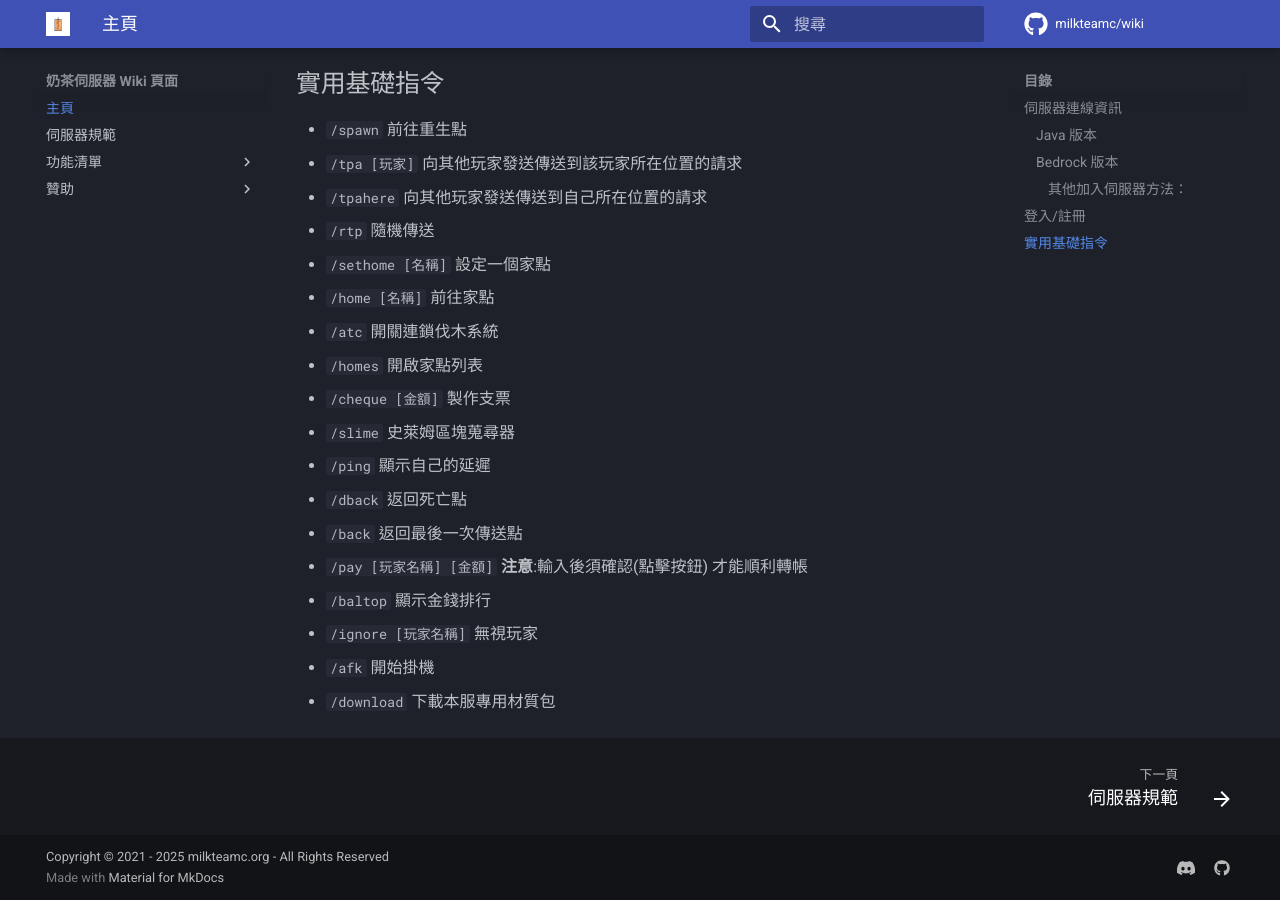
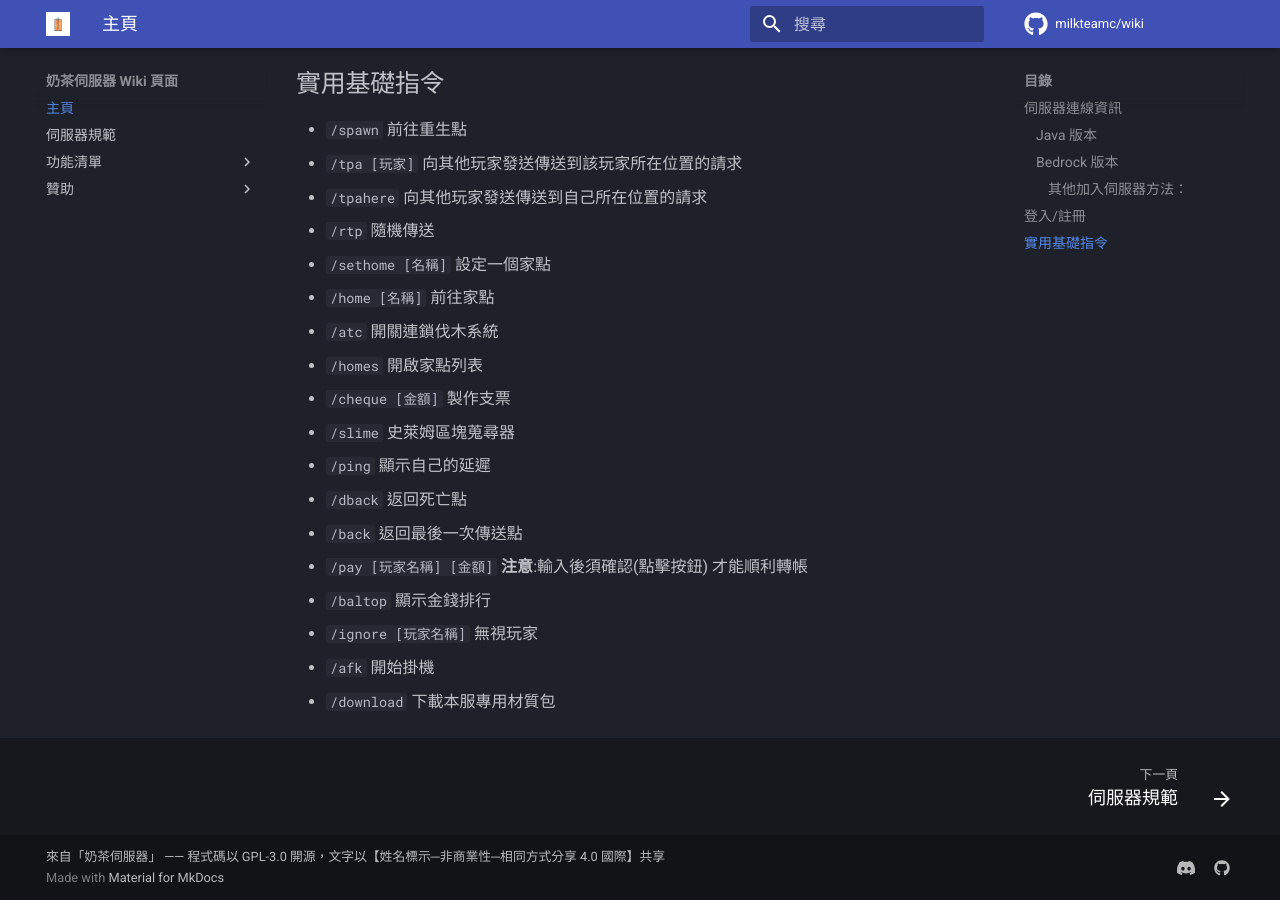
Before and after one commit to milkteamc/wiki, an MkDocs documentation site: the page built from docs/index.md, in a window 1280 px wide and 900 px high, scrolled down 2742 px. Built offline with MkDocs 1.6.1 and Material for MkDocs 9.7.7, drawn with Linux system fonts in a browser that asks for light colours; plug-ins that fetch from the network failed and are left out; comment, search, counter and statistics services are not loaded.

Commit message:
copy copy

```diff
--- a/mkdocs.yml
+++ b/mkdocs.yml
@@ -53,7 +53,7 @@ theme:
     edit: material/pencil
     repo: fontawesome/brands/github
 
-copyright: Copyright &copy; 2021 - 2025 milkteamc.org - All Rights Reserved
+copyright: 來自「奶茶伺服器」 —— 程式碼以 GPL-3.0 開源，文字以【姓名標示─非商業性─相同方式分享 4.0 國際】共享
 
 markdown_extensions:
   - admonition
```
